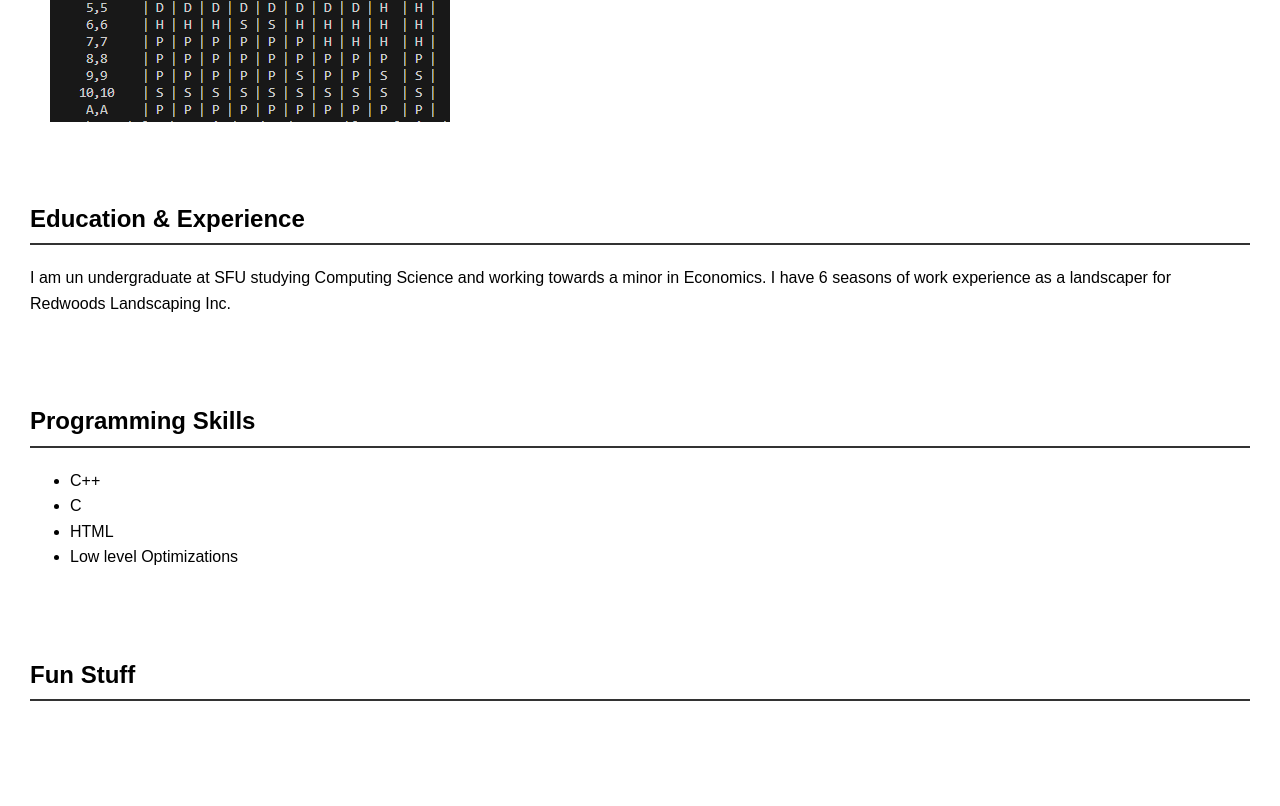
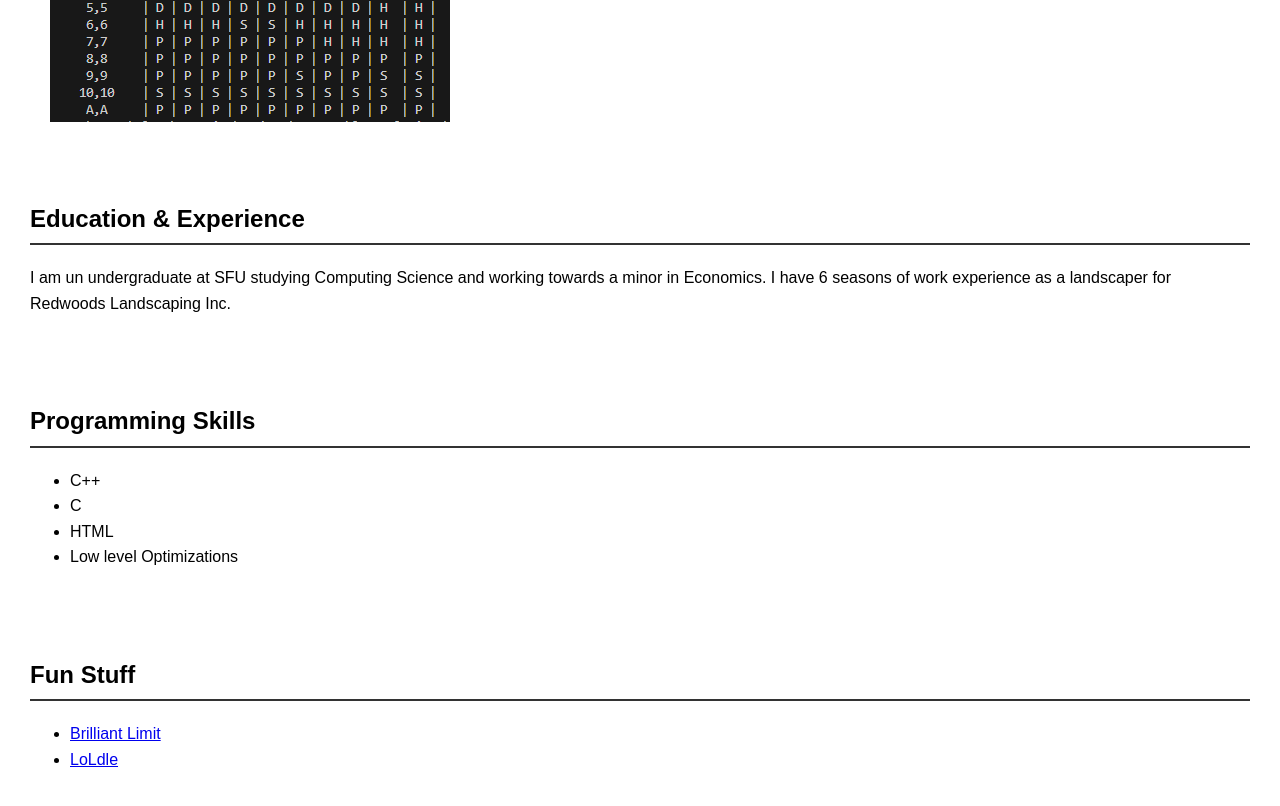
Before and after one commit to NikolayZak/NikolayZak.github.io, a plain HTML site: page index.html in a window 1280 px wide. Shown: the part 2567-3373 px from the top of the page. Before the commit the page ends 3318 px from the top, so only its background shows below. Drawn offline with Linux system fonts and the light colour scheme.

Commit message:
Writing to "Fun Stuff"
Adding 2 hyperlinks to the Fun Stuff section

```diff
--- a/index.html
+++ b/index.html
@@ -108,7 +108,10 @@
 
 <section id="fun-stuff">
     <h2>Fun Stuff</h2>
-
+    <ul>
+        <li><a href="https://youtu.be/89d5f8WUf1Y?si=-THsqYp8mu1DPCh0" target="_blank">Brilliant Limit</a></li>
+        <li><a href="https://loldle.net/classic" target="_blank">LoLdle</a></li>
+    </ul>
 </section>
 
 
```
